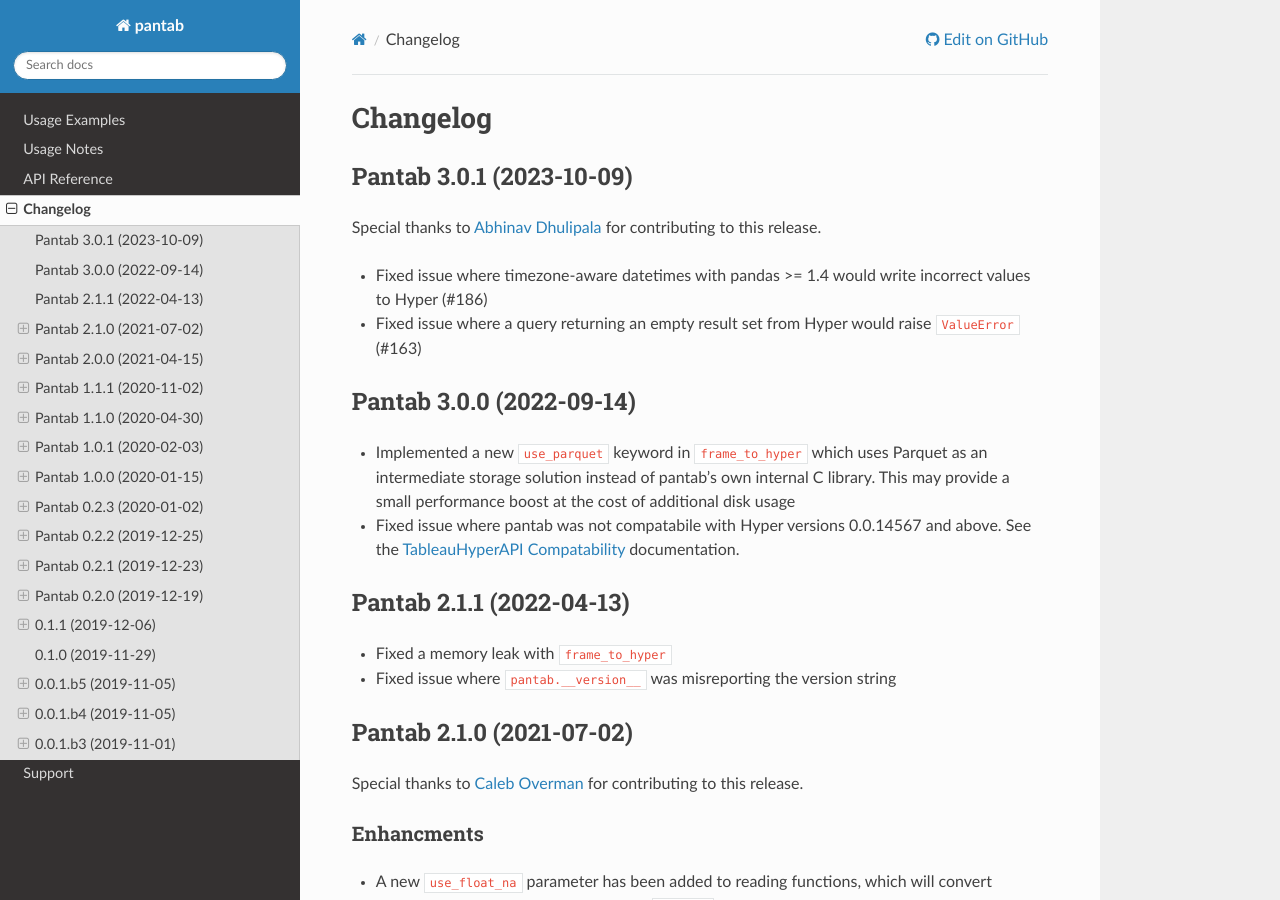
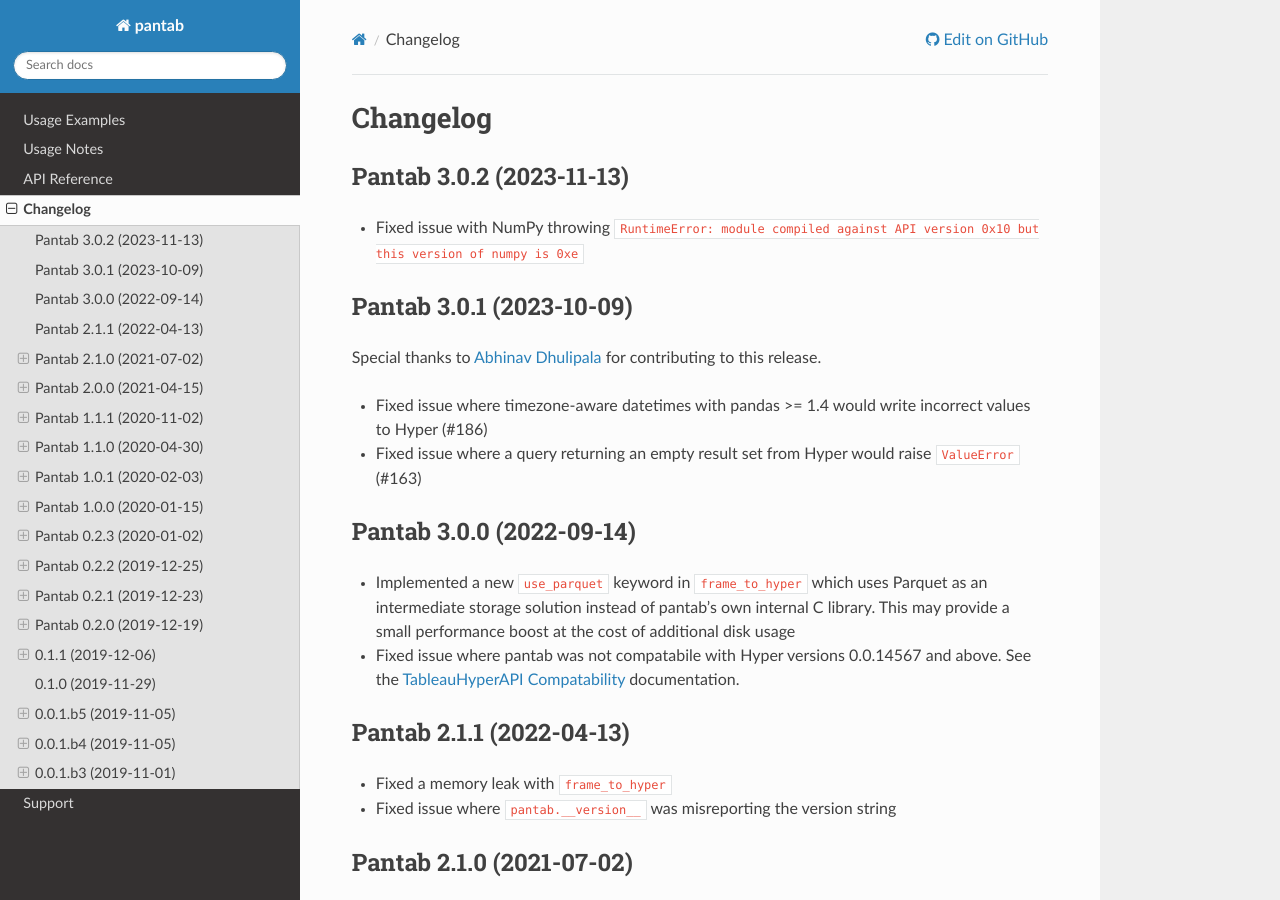
Before and after one commit to innobi/pantab, a Sphinx documentation site: the page built from doc/source/changelog.rst, in a window 1280 px wide and 900 px high. Built offline with Sphinx 7.4.7 and the Read the Docs theme 2.0.0, drawn with Linux system fonts in a browser that asks for light colours.

Commit message:
version 3.0.2 (#201)

```diff
--- a/doc/source/changelog.rst
+++ b/doc/source/changelog.rst
@@ -1,5 +1,10 @@
 Changelog
 ^^^^^^^^^
+
+Pantab 3.0.2 (2023-11-13)
+=========================
+
+- Fixed issue with NumPy throwing ``RuntimeError: module compiled against API version 0x10 but this version of numpy is 0xe``
 
 Pantab 3.0.1 (2023-10-09)
 =========================
--- a/doc/source/conf.py
+++ b/doc/source/conf.py
@@ -5,7 +5,7 @@
 project = "pantab"
 copyright = "2019-2023, Will Ayd, innobi, LLC"
 author = "Will Ayd, innobi, LLC"
-release = "3.0.1"
+release = "3.0.2"
 
 
 # -- General configuration ---------------------------------------------------
--- a/pantab/__init__.py
+++ b/pantab/__init__.py
@@ -1,4 +1,4 @@
-__version__ = "3.0.1"
+__version__ = "3.0.2"
 
 import libpantab  # type: ignore
 from tableauhyperapi import __version__ as hyperapi_version
--- a/setup.py
+++ b/setup.py
@@ -34,7 +34,7 @@
 
 setup(
     name="pantab",
-    version="3.0.1",
+    version="3.0.2",
     description="Converts pandas DataFrames into Tableau Hyper Extracts and back",
     long_description=long_description,
     long_description_content_type="text/markdown",
```
